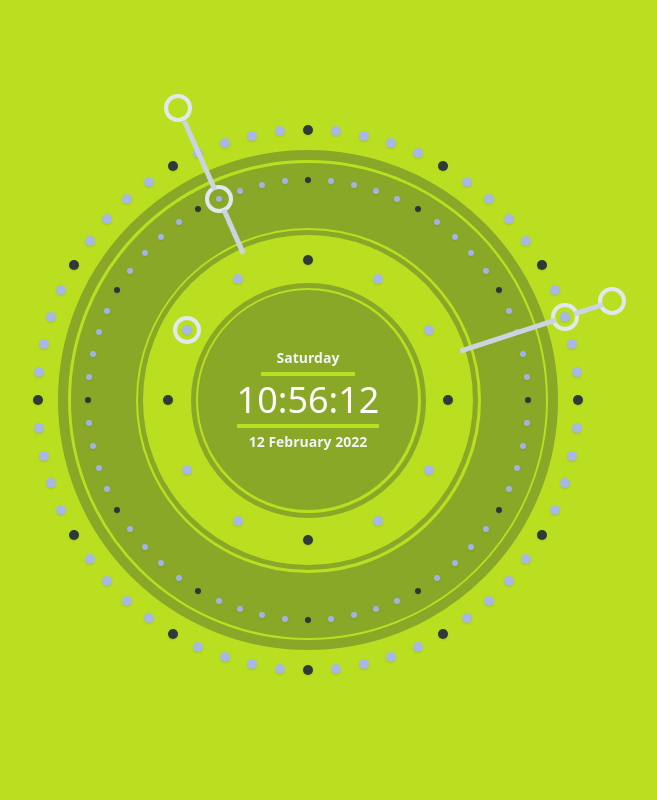
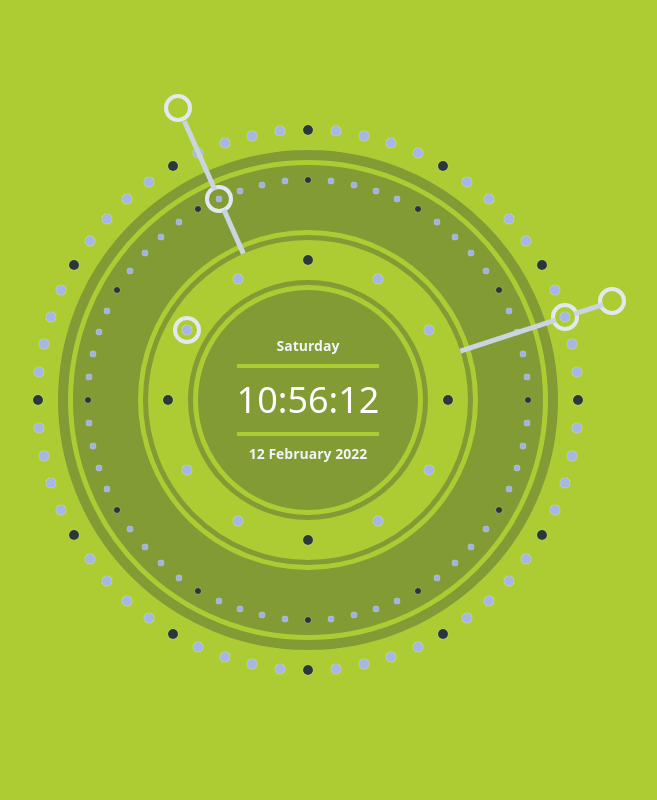
Before and after one commit to iaseth/ticktock, a React (Create React App) app: page / in a window 1280 px wide. Shown: the top 800 px of the page, without its empty margins (332-989 px from the left). Built offline with nearby package versions, Linux system fonts and the light colour scheme.

Commit message:
Thicker spaces between rings * added box-shadow in CSS * using cooler colors now

```diff
--- a/src/TickTock/CenterText.js
+++ b/src/TickTock/CenterText.js
@@ -23,17 +23,17 @@ export default function CenterText ({
 				<div className="text-sm font-bold text-slate-100">
 					<span>{weekdays[date.getDay()]}</span>
 				</div>
-				<div className="py-1 px-6">
+				<div className="py-2">
 					<div className="w-full h-1" style={{backgroundColor: currentBg}}></div>
 				</div>
-				<div className="text-4xl">
+				<div className="text-4xl py-1">
 					<span>{hours}</span>
 					<span>:</span>
 					<span>{minutes}</span>
 					<span>:</span>
 					<span>{seconds}</span>
 				</div>
-				<div className="py-1">
+				<div className="py-2">
 					<div className="w-full h-1" style={{backgroundColor: currentBg}}></div>
 				</div>
 				<div className="text-sm font-bold text-slate-100">
--- /dev/null
+++ b/src/TickTock/TickTock.css
@@ -0,0 +1,4 @@
+
+.MarkingDot {
+	box-shadow: 0 0px 1px 0 #fff;
+}
--- a/src/TickTock/TickTock.js
+++ b/src/TickTock/TickTock.js
@@ -1,5 +1,7 @@
 import React from 'react';
 import colorita from 'colorita';
+
+import './TickTock.css';
 
 import CenterText from './CenterText';
 import Dial from './Dial';
@@ -18,7 +20,7 @@ export default function TickTock () {
 	let minutes = date.getMinutes();
 	let hours = date.getHours();
 
-	let currentBg = `hsl(${seconds * 6}, 75%, 50%)`;
+	let currentBg = `hsl(${seconds * 6}, 60%, 50%)`;
 
 	React.useEffect(() => {
 		const id = setInterval(function () {
@@ -55,11 +57,11 @@ export default function TickTock () {
 					<div className="w-[500px] h-[500px] m-auto rounded-full flex relative -translate-y-1/2 -translate-x-1/2">
 						<Ring diameter="500px" thickness="10px" />
 						<MarkingDots radius={270} />
-						<Ring diameter="475px" thickness="65px" />
+						<Ring diameter="470px" thickness="65px" />
 						<MarkingDots radius={220} dotSize={6} />
-						<Ring diameter="340px" thickness="5px" />
+						<Ring diameter="330px" thickness="5px" />
 						<MarkingDots radius={140} n={12} group_length={3} />
-						<Ring diameter="235px" thickness="5px" />
+						<Ring diameter="240px" thickness="5px" />
 						<Ring diameter="220px" thickness="110px" />
 						<CenterText date={date} currentBg={currentBg} />
 						<SecondsCircle x={hours * 5} radius={140} />
```
